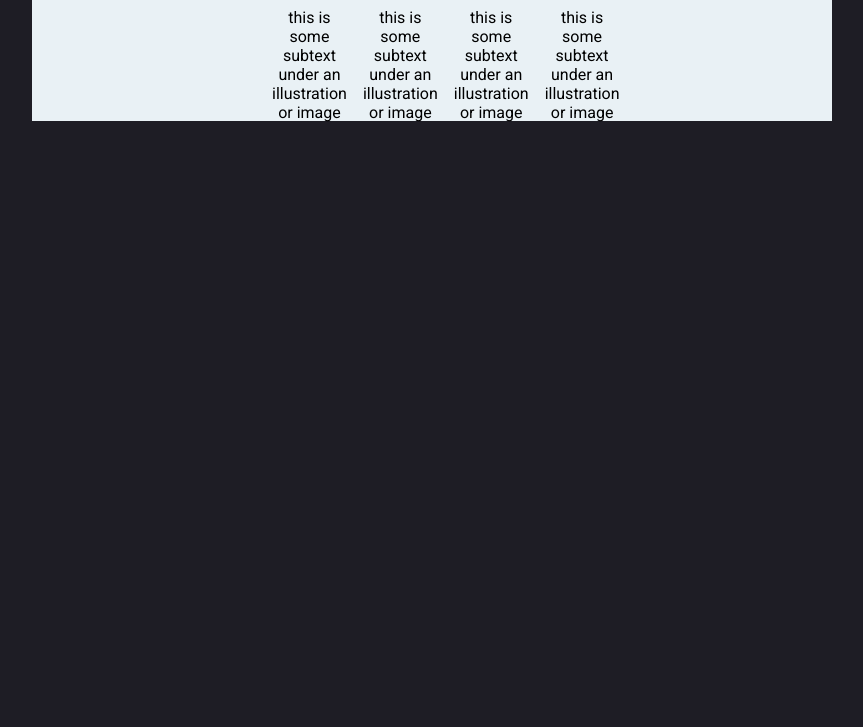
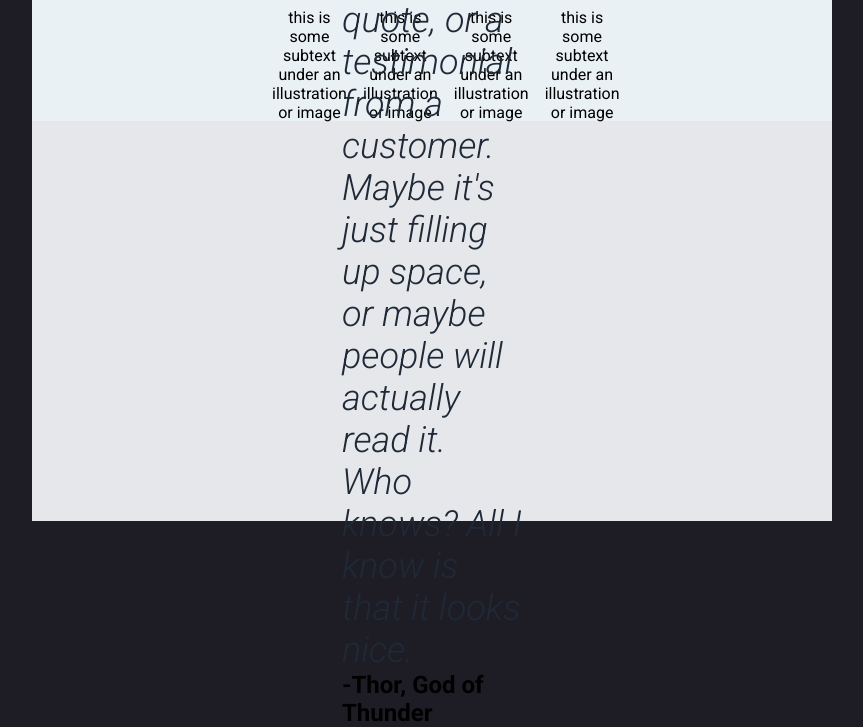
Before and after one commit to MoChiiChii/Landing-Page, a plain HTML site: page index.html in a window 1280 px wide. Shown: the part 823-1550 px from the top of the page, without its empty margins (208-1071 px from the left). Before the commit the page ends 945 px from the top, so only its background shows below. Drawn offline with Linux system fonts and the light colour scheme.

Commit message:
feat: add quote section

```diff
--- a/index.html
+++ b/index.html
@@ -61,8 +61,15 @@
                 </div>
                 <p>this is some subtext under an illustration or image</p>
             </div>
+        </div>
+    </section>
 
-        </div>
+    <section class="quote-container">
+        <p class="quote">This is an inspiring quote, or a testimonial from a customer. Maybe it's
+            just filling up space, or maybe people will actually read it. Who knows?
+            All I know is that it looks nice.
+        </p>
+        <p class="quote-author">-Thor, God of Thunder</p>
     </section>
 </body>
 
--- a/styles.css
+++ b/styles.css
@@ -149,3 +149,27 @@ header {
     width: 100%;
     object-fit: cover;
 }
+
+.quote-container {
+    height: 50vh;
+    background-color: #E5E7EB;
+    padding: 0 310px;
+    display: flex;
+    flex-direction: column;
+    justify-content: center;
+    align-items: center;
+}
+
+.quote {
+    font-size: 36px;
+    font-weight: 300;
+    font-style: italic;
+    color: #1F2937;
+}
+
+.quote-author {
+    font-size: 24px;
+    font-weight: bold;
+    margin-left: auto;
+    margin-right: 24px;
+}
```
